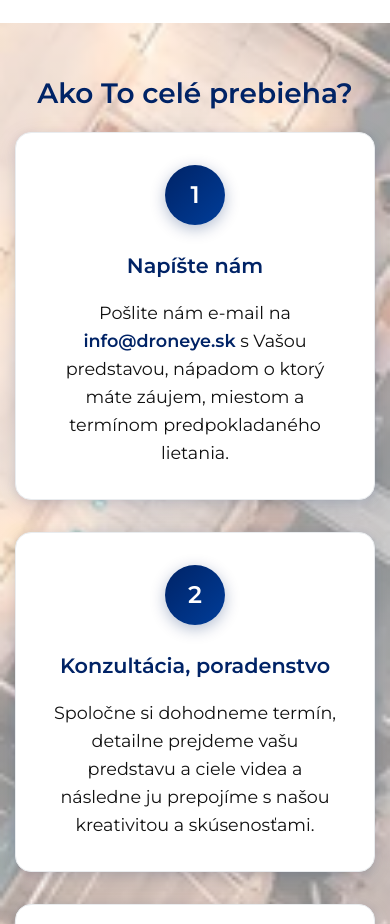
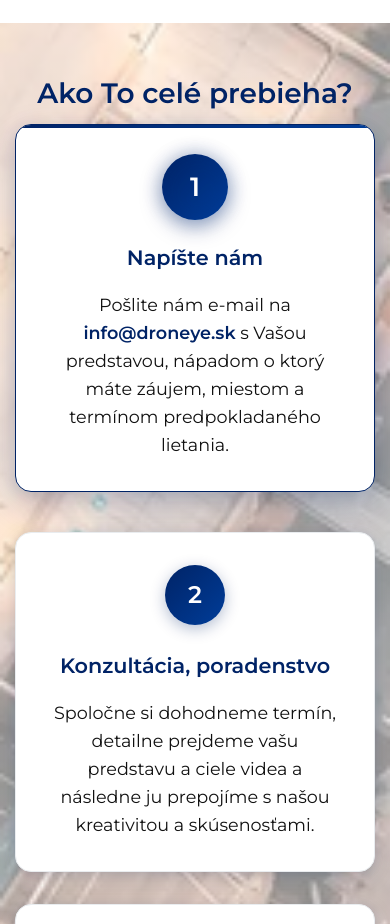
Before and after one commit to JaGajdos/droneye, a website built with Vite: page sluzby.html in a window 390 px wide. Shown: the part 1120-2044 px from the top of the page. Built offline with nearby package versions, Linux system fonts and the light colour scheme.

Commit message:
css upravy

```diff
--- a/src/main.js
+++ b/src/main.js
@@ -1265,3 +1265,68 @@ if (document.readyState === 'loading') {
 } else {
     initFooterThemeSwitcher();
 }
+
+// Initialize process steps scroll animation for mobile
+function initProcessStepsScrollAnimation() {
+    // Only run on mobile devices (max-width: 1076px)
+    if (window.innerWidth > 1076) return;
+
+    const processSteps = document.querySelectorAll('.process-step');
+    if (processSteps.length === 0) return;
+
+    // Options for Intersection Observer
+    const observerOptions = {
+        root: null, // viewport
+        rootMargin: '-20% 0px -20% 0px', // trigger when 20% from top and bottom
+        threshold: 0.5 // trigger when 50% visible
+    };
+
+    const observer = new IntersectionObserver((entries) => {
+        // Find the most visible step (highest intersection ratio)
+        let mostVisibleStep = null;
+        let highestRatio = 0;
+
+        entries.forEach(entry => {
+            if (entry.isIntersecting && entry.intersectionRatio > highestRatio) {
+                highestRatio = entry.intersectionRatio;
+                mostVisibleStep = entry.target;
+            }
+        });
+
+        // Remove in-view class from all steps first
+        processSteps.forEach(step => step.classList.remove('in-view'));
+
+        // Add in-view class only to the most visible step
+        if (mostVisibleStep) {
+            mostVisibleStep.classList.add('in-view');
+        }
+    }, observerOptions);
+
+    // Observe each process step
+    processSteps.forEach(step => {
+        observer.observe(step);
+    });
+
+    // Re-initialize on window resize (in case user resizes window)
+    let resizeTimeout;
+    window.addEventListener('resize', () => {
+        clearTimeout(resizeTimeout);
+        resizeTimeout = setTimeout(() => {
+            // Disconnect existing observer
+            observer.disconnect();
+            // Remove all in-view classes
+            processSteps.forEach(step => step.classList.remove('in-view'));
+            // Re-initialize if still on mobile
+            if (window.innerWidth <= 1076) {
+                initProcessStepsScrollAnimation();
+            }
+        }, 250);
+    });
+}
+
+// Initialize process steps scroll animation when DOM is ready
+if (document.readyState === 'loading') {
+    document.addEventListener('DOMContentLoaded', initProcessStepsScrollAnimation);
+} else {
+    initProcessStepsScrollAnimation();
+}
--- a/src/style.css
+++ b/src/style.css
@@ -1872,6 +1872,24 @@ h2 {
 .process-step:hover .process-step-number {
     transform: scale(1.1);
     box-shadow: 0 6px 20px rgba(0, 35, 102, 0.4);
+}
+
+/* Auto-hover effect on mobile when in viewport */
+@media (max-width: 1076px) {
+    .process-step.in-view {
+        transform: translateY(-8px);
+        box-shadow: 0 12px 35px var(--shadow-hover), 0 4px 15px var(--shadow-color);
+        border-color: var(--primary-color);
+    }
+
+    .process-step.in-view::before {
+        transform: scaleX(1);
+    }
+
+    .process-step.in-view .process-step-number {
+        transform: scale(1.1);
+        box-shadow: 0 6px 20px rgba(0, 35, 102, 0.4);
+    }
 }
 
 .process-step-number {
```
